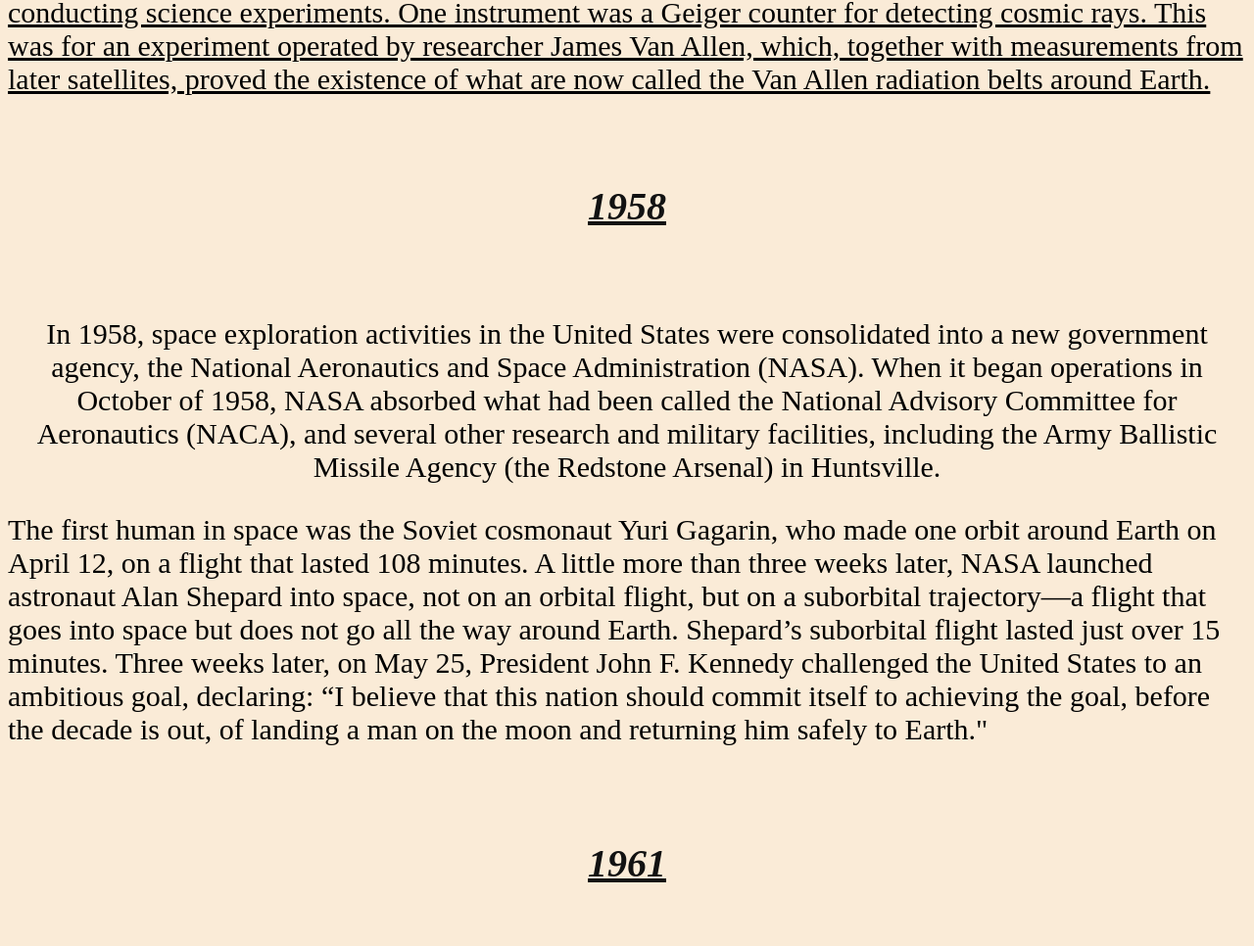
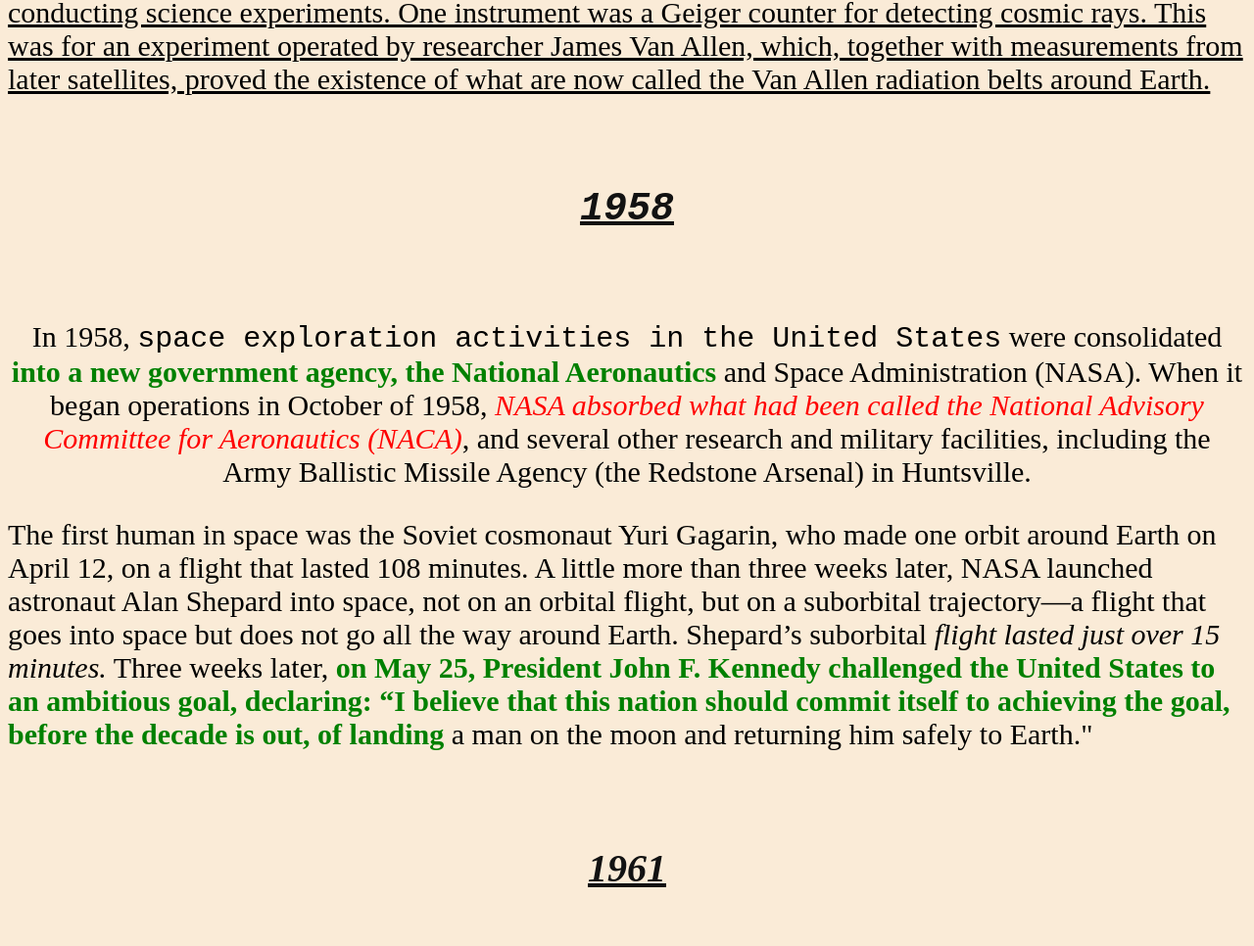
Before and after one commit to watchmecoding/OKPLabs, a plain HTML site: page Lab2 and the rest/Article about space.html in a window 1280 px wide. Shown: the part 1110-2076 px from the top of the page at 98% size. Drawn offline with Linux system fonts and the light colour scheme; files whose address does not match are found by name.

Commit message:
Lab4 commit

```diff
--- a/Lab2 and the rest/Article about space.html
+++ b/Lab2 and the rest/Article about space.html
@@ -18,6 +18,15 @@
 			body {
 				line-height: normal;
 			}
+
+			p > b{
+				color: green;
+			}
+
+			b + i {
+				color: red;
+			}
+
 		</style>
 	</head>
 	<body>
@@ -70,16 +79,16 @@
 				detecting cosmic rays. This was for an experiment operated by researcher James Van Allen, which, together with measurements from later satellites, proved the
 				existence of what are now called the Van Allen radiation belts around Earth.</p>
 
-			<h2>1958</h2>
-			<p align="center">In 1958, space exploration activities in the United States were consolidated into a new government agency, the National Aeronautics and Space Administration (NASA).
-				When it began operations in October of 1958, NASA absorbed what had been called the National Advisory Committee for Aeronautics (NACA), and several other research
+			<h2><tt>1958</tt></h2>
+			<p align="center">In 1958, <tt>space exploration activities in the United States</tt> were consolidated <b>into a new government agency, the National Aeronautics</b> and Space Administration (NASA).
+				When it began operations in October of 1958, <i>NASA absorbed what had been called the National Advisory Committee for Aeronautics (NACA)</i>, and several other research
 				and military facilities, including the Army Ballistic Missile Agency (the Redstone Arsenal) in Huntsville.</p>
 
 			<p align="left">The first human in space was the Soviet cosmonaut Yuri Gagarin, who made one orbit around Earth on April 12, on a flight that lasted 108 minutes. A little
 				more than three weeks later, NASA launched astronaut Alan Shepard into space, not on an orbital flight, but on a suborbital trajectory—a flight that goes into
-				space but does not go all the way around Earth. Shepard’s suborbital flight lasted just over 15 minutes. Three weeks later, on May 25, President John F. Kennedy
+				space but does not go all the way around Earth. Shepard’s suborbital <i>flight lasted just over 15 minutes.</i> Three weeks later, <b>on May 25, President John F. Kennedy
 				challenged the United States to an ambitious goal, declaring: “I believe that this nation should commit itself to achieving the goal, before the decade is out,
-				of landing a man on the moon and returning him safely to Earth."</p>
+				of landing</b> a man on the moon and returning him safely to Earth."</p>
 
 			<h3>1961</h3>
 			<p align="right">In addition to launching the first artificial satellite, the first dog in space, and the first human in space, the Soviet Union achieved other space milestones
```
Also changed, not shown: Lab2 and the rest/LabTask.html (+3 -3 lines).
